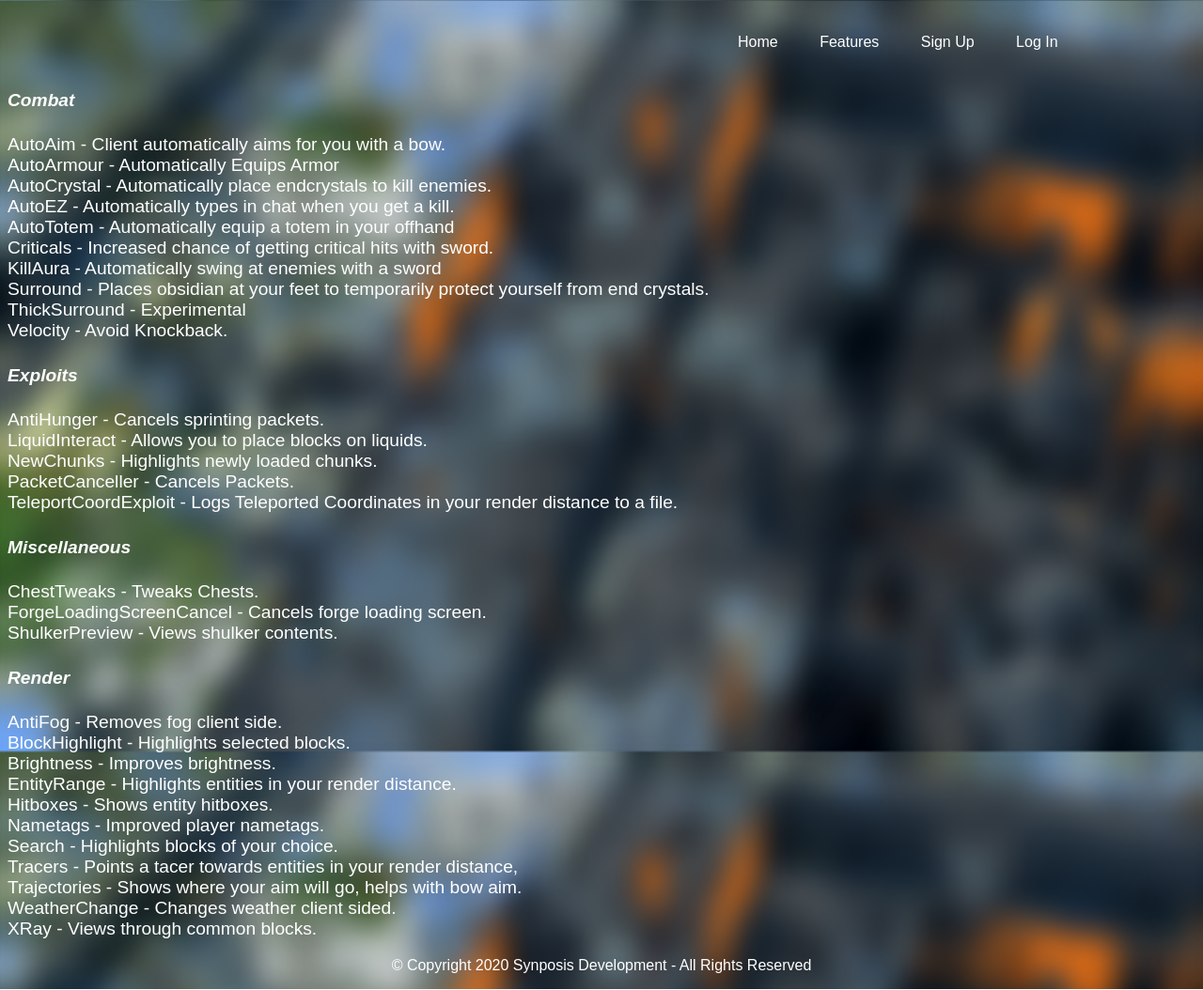
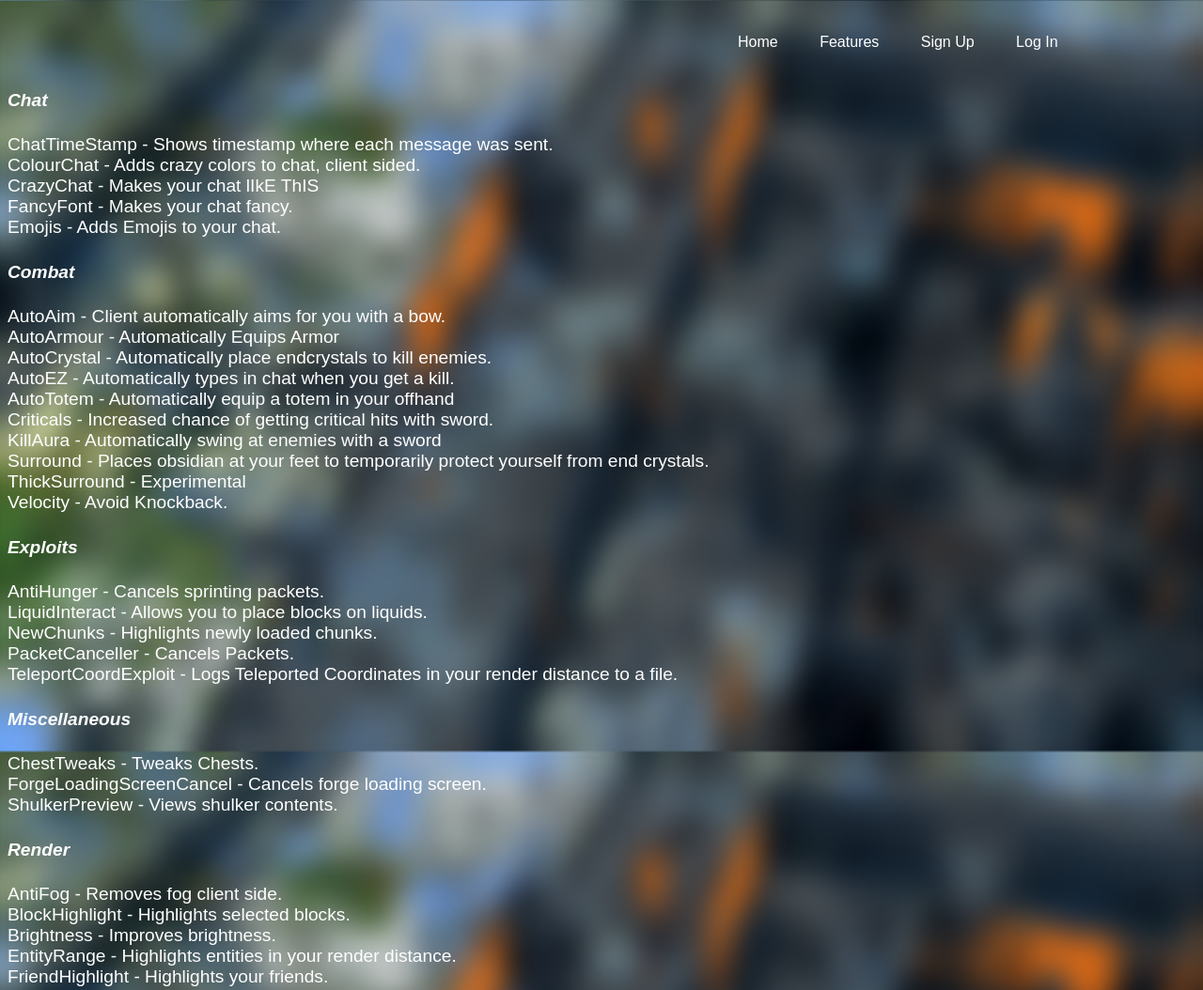
Before and after one commit to widdwecat/synopsis-website, a plain HTML site: page features.html in a window 1280 px wide. Shown: the top 1054 px of the page at 94% size. Drawn offline with Linux system fonts and the light colour scheme; some packages are replaced by stand-ins of ours; a script that the page names is missing.

Commit message:
Added more features

```diff
--- a/features.html
+++ b/features.html
@@ -30,6 +30,14 @@
 
            <main>
             <div class="features">
+                <h4 class="card-title"><i>Chat</i></h4>
+                <ul>
+                    <li> ChatTimeStamp - Shows timestamp where each message was sent. </li>
+                    <li> ColourChat - Adds crazy colors to chat, client sided. </li>
+                    <li> CrazyChat - Makes your chat lIkE ThIS </li>
+                    <li> FancyFont - Makes your chat fancy. </li>
+                    <li> Emojis - Adds Emojis to your chat. </li>
+                </ul>
                 <h4 class="card-title"><i>Combat</i></h4>
                 <ul>
                     <li> AutoAim - Client automatically aims for you with a bow. </li>
@@ -63,6 +71,7 @@
                     <li> BlockHighlight - Highlights selected blocks. </li>
                     <li> Brightness - Improves brightness. </li>
                     <li> EntityRange - Highlights entities in your render distance. </li>
+                    <li> FriendHighlight - Highlights your friends. </li>
                     <li> Hitboxes - Shows entity hitboxes. </li>
                     <li> Nametags - Improved player nametags. </li>
                     <li> Search - Highlights blocks of your choice. </li>
```
